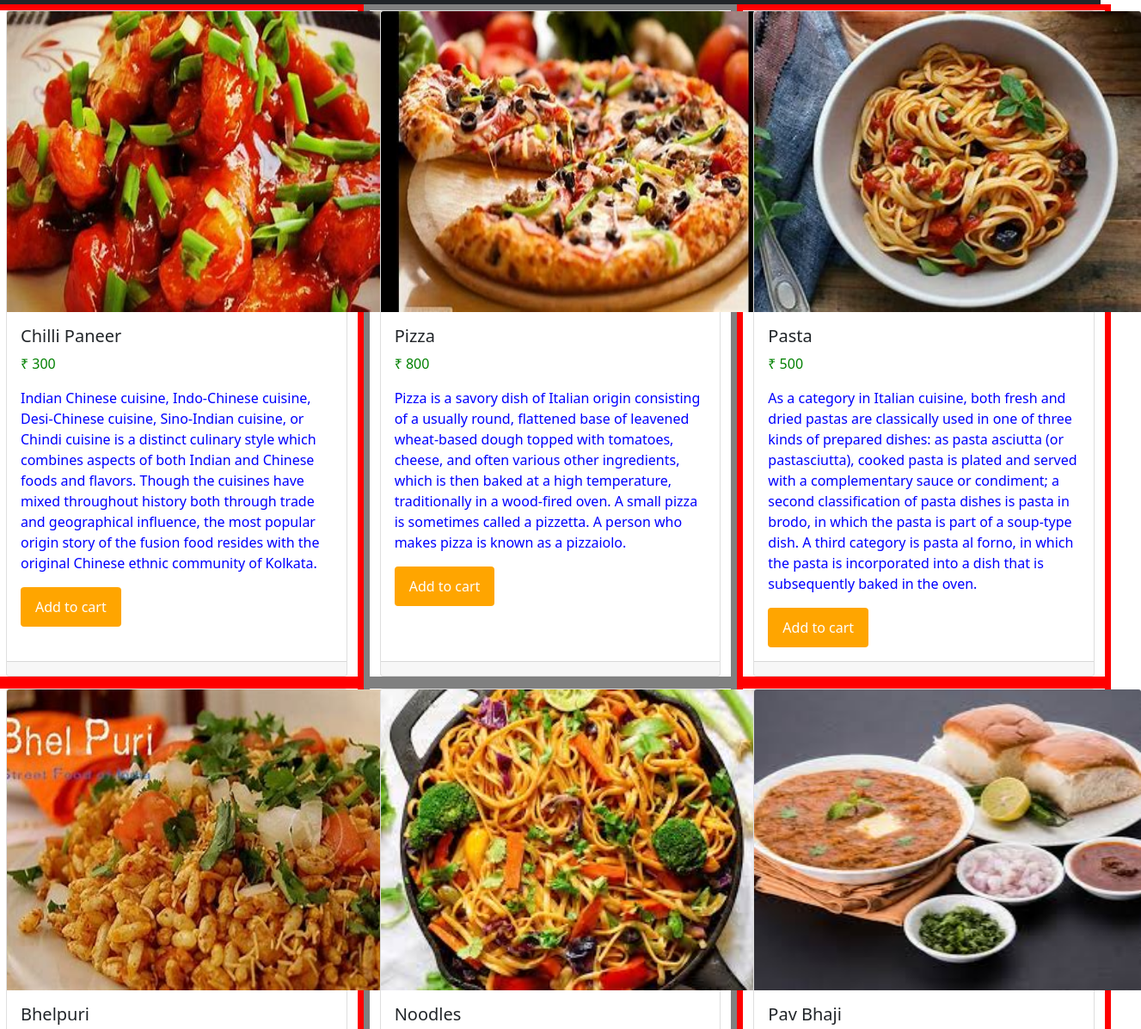
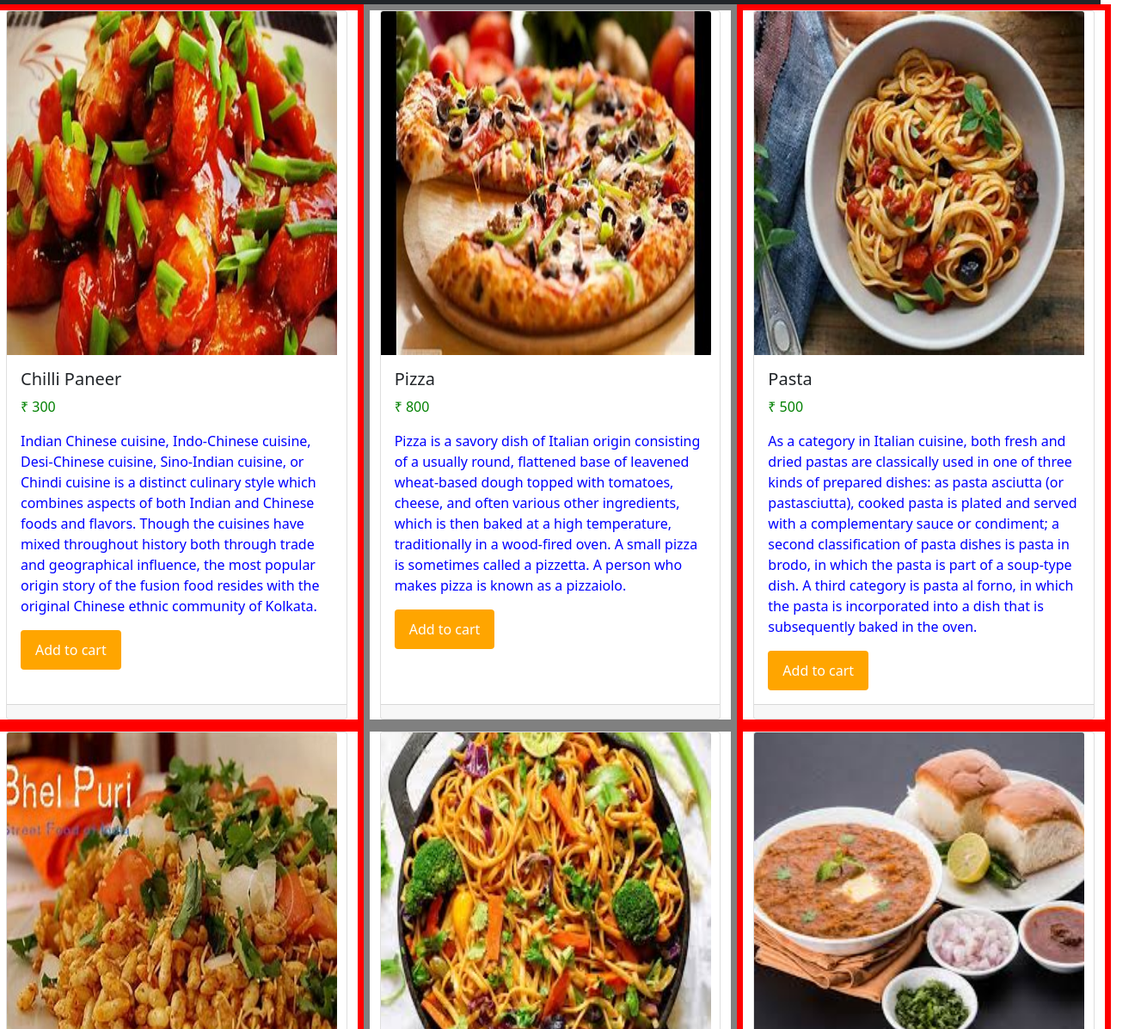
Before and after one commit to tishachawla-jg/tishachawla-jg-restraunt.front_page, a plain HTML site: page index.html in a window 1280 px wide. Shown: the part 79-1276 px from the top of the page at 86% size, 1327 px wide, since content can reach past the window. Drawn offline with nearby package versions, Linux system fonts and the light colour scheme.

Commit message:
Update index.html

```diff
--- a/index.html
+++ b/index.html
@@ -25,7 +25,7 @@
     <div class="row row-cols-1 row-cols-md-3 g-4">
         <div class="col"  style="border:7px solid red;">
           <div class="card h-100">
-            <img src="chilli.jpg" style="height: 350px;width: 450px;text-align: center;" class="card-img-top" alt="...">
+            <img src="chilli.jpg" style="height: 50vh;width: 30vw;text-align: center;" class="card-img-top" alt="...">
             <div class="card-body">
               <h5 class="card-title">Chilli Paneer</h5>
               <p class="card-text" style="color: green;">₹ 300</p>
@@ -47,7 +47,7 @@
         </div>
         <div class="col"  style="border:7px solid gray;">
           <div class="card h-100">
-            <img src="two_pizza.jpg" style="height: 350px;width: 450px;text-align: center;" class="card-img-top" alt="...">
+            <img src="two_pizza.jpg" style="height: 50vh;width: 30vw;text-align: center;" class="card-img-top" alt="...">
             <div class="card-body">
               <h5 class="card-title">Pizza</h5>
               <p class="card-text" style="color: green;">₹ 800</p>
@@ -70,7 +70,7 @@
         </div>
         <div class="col" style="border:7px solid red;">
           <div class="card h-100">
-            <img src="one_pasta.jpg" style="height: 350px;width: 450px;text-align: center;" class="card-img-top" alt="...">
+            <img src="one_pasta.jpg" style="height: 50vh;width: 30vw;text-align: center;" class="card-img-top" alt="...">
             <div class="card-body">
               <h5 class="card-title">Pasta</h5>
               <p class="card-text" style="color: green;">₹ 500</p>
@@ -95,7 +95,7 @@
       <div class="row row-cols-1 row-cols-md-3 g-4">
         <div class="col"  style="border:7px solid red;">
           <div class="card h-100">
-            <img src="bhel.jpg" style="height: 350px;width: 450px;text-align: center;" class="card-img-top" alt="...">
+            <img src="bhel.jpg" style="height: 50vh;width: 30vw;text-align: center;" class="card-img-top" alt="...">
             <div class="card-body">
               <h5 class="card-title">Bhelpuri</h5>
               <p class="card-text" style="color: green;">₹ 100</p>
@@ -114,7 +114,7 @@
         </div>
         <div class="col"  style="border:7px solid gray;">
           <div class="card h-100">
-            <img src="noodles.jpg" style="height: 350px;width: 450px;text-align: center;" class="card-img-top" alt="...">
+            <img src="noodles.jpg" style="height: 50vh;width: 30vw;text-align: center;" class="card-img-top" alt="...">
             <div class="card-body">
               <h5 class="card-title">Noodles</h5>
               <p class="card-text" style="color: green;">₹ 300</p>
@@ -133,7 +133,7 @@
         </div>
         <div class="col" style="border:7px solid red;">
           <div class="card h-100">
-            <img src="pav_bhaaji.jpg" style="height: 350px;width: 450px;text-align: center;" class="card-img-top" alt="...">
+            <img src="pav_bhaaji.jpg" style="height: 50vh;width: 30vw;text-align: center;" class="card-img-top" alt="...">
             <div class="card-body">
               <h5 class="card-title">Pav Bhaji</h5>
               <p class="card-text" style="color: green;">₹ 250</p>
```
